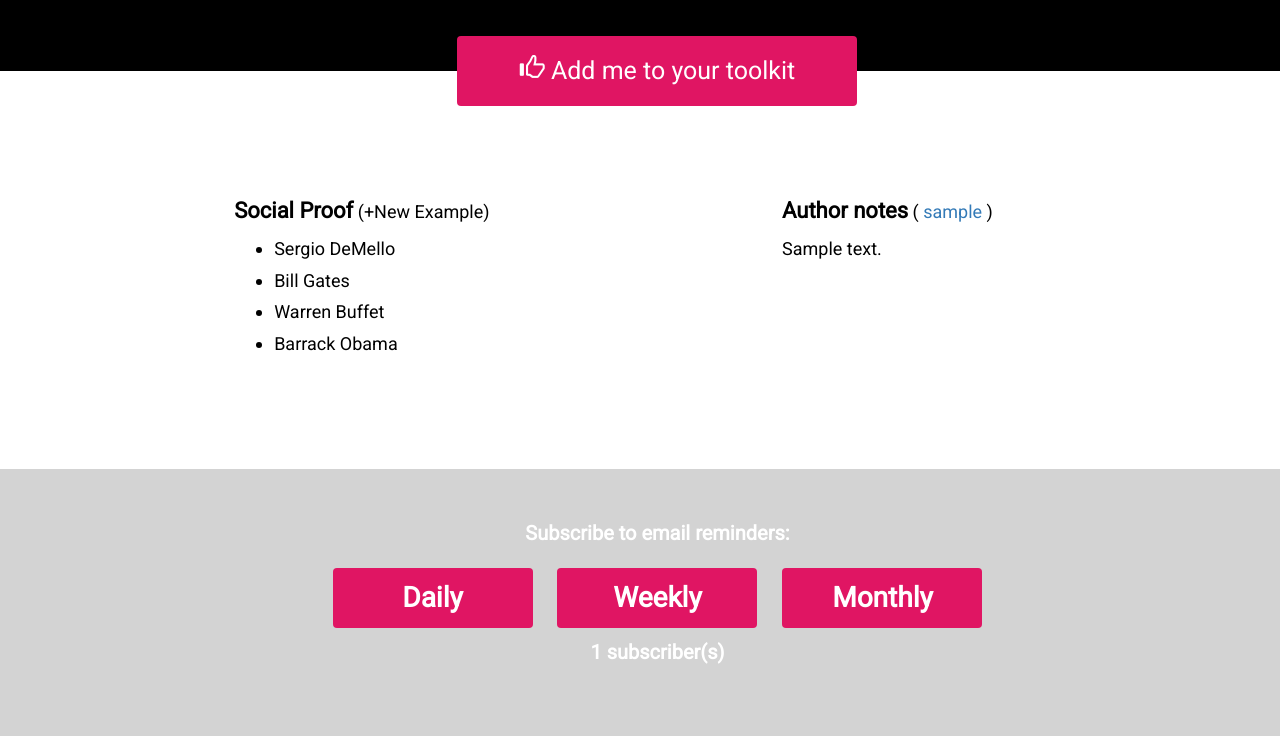
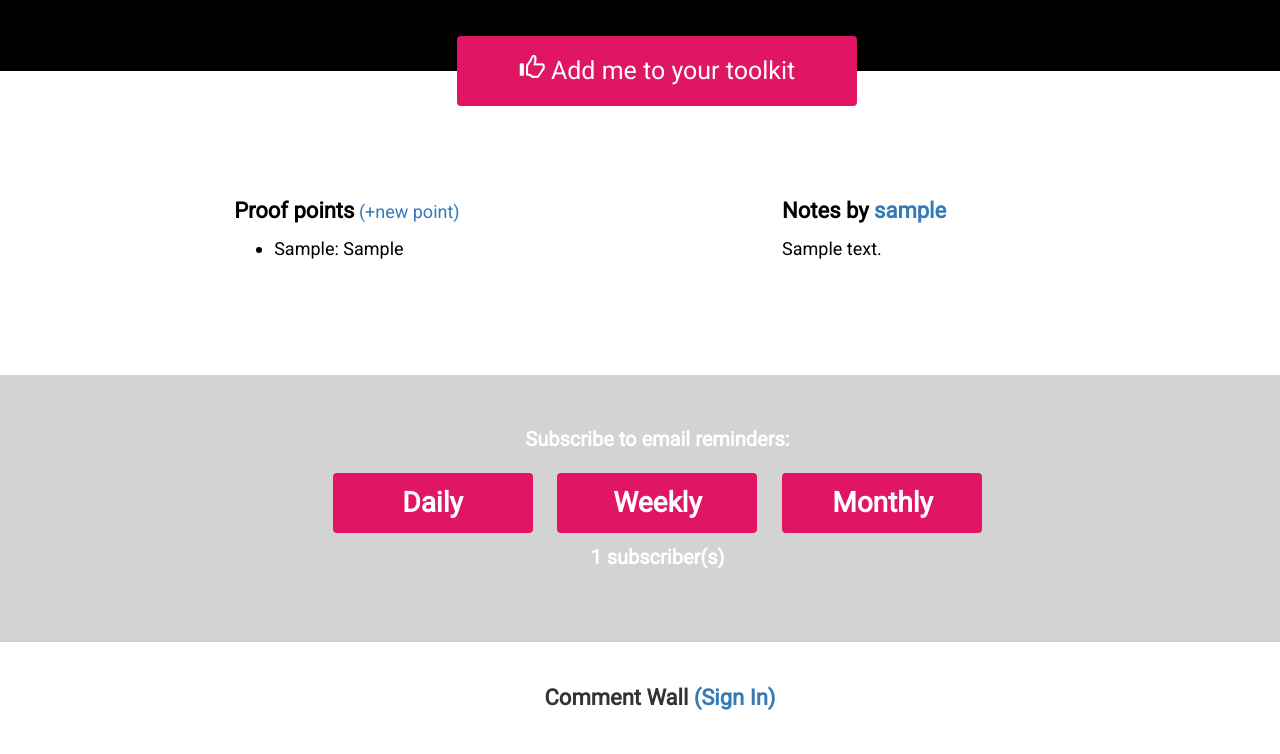
Before and after one commit to mhinckley/my-site, a Django app: page /post/1/ in a window 1280 px wide. Shown: the part 399-1153 px from the top of the page. Run offline with Django 3.2, Linux system fonts and the light colour scheme; tables that the repository leaves empty hold one stand-in row (values such as "Sample post"); some libraries are stand-ins or nearby versions.

Commit message:
Added proof model and incorporated it into detail page

```diff
--- a/board/models.py
+++ b/board/models.py
@@ -93,6 +93,14 @@ class Post(models.Model):
         return self.comment_set.count()
 
 
+class Proof(models.Model):
+    author = models.ForeignKey('auth.User')
+    person = models.CharField(max_length=30)
+    caption = models.CharField(max_length=105)
+    post = models.ForeignKey(Post)
+    created_date = models.DateTimeField(
+            default=timezone.now)
+
 
 class Comment(models.Model):
     author = models.ForeignKey('auth.User')
--- a/board/templates/board/post_detail.html
+++ b/board/templates/board/post_detail.html
@@ -50,24 +50,22 @@
 <div class="row detail-second-row">
     <div class="col-md-2"></div>
     <div class="col-md-5 detail-second-section">
-        <h3><span class="detail-second-head">Social Proof</span> (+New Example)</h3>
+        <h3><span class="detail-second-head">Proof points</span>
+          <a href="{% url 'proof_new' post=post.pk %}">
+            <span>(+new point)</span>
+          </a>
+        </h3>
         <div class="detail-second-example">
             <ul>
-                <li>Sergio DeMello</li>
-                <li>Bill Gates</li>
-                <li>Warren Buffet</li>
-                <li>Barrack Obama</li>
+                {% for proof in post.proof_set.all %}
+                  <li>{{ proof.person }}: {{ proof.caption }}</li>
+                {% endfor %}
             </ul>
         </div>
     </div>
     <div class="col-md-3 detail-second-section">
         <h3>
-          <span class="detail-second-head">Author notes</span>
-          <span>  (</span>
-          <a href="{% url 'user_posts' author=post.author %}">
-            <span>{{post.author}}</span>
-          </a>
-          <span>)</span>
+          <span class="detail-second-head">Notes by </span><a href="{% url 'user_posts' author=post.author %}"><span class="detail-second-head">{{post.author}}</a>
        </h3>
         <div class="detail-second-summary">{{ post.summary }}</div>
 <!--        <div class="detail-second-social">
--- a/board/urls.py
+++ b/board/urls.py
@@ -11,6 +11,7 @@ urlpatterns = [
     url(r'^post/to_field/(?P<to_field>[a-zA-Z0-9 "-]+)/$', views.to_posts, name='to_posts'),
     url(r'^register/$', views.register, name='register'), # ADD NEW PATTERN!
     url(r'^post/(?P<post>\d+)/comment/$', views.CommentCreate.as_view(), name='comment_new'),
+    url(r'^post/(?P<post>\d+)/proof/$', views.ProofCreate.as_view(), name='proof_new'),
     url(r'^like/$', views.like_button, name='like_button'),
     url(r'^follow/$', views.follow_button, name='follow_button'),
     url(r'^post/mylist/$', views.my_list, name='my_list'),
--- a/board/views.py
+++ b/board/views.py
@@ -1,6 +1,6 @@
 from django.shortcuts import render, redirect, render, get_object_or_404
 from django.utils import timezone
-from .models import Post, Comment, Follow, Tag, PostTag
+from .models import Post, Proof, Comment, Follow, Tag, PostTag
 from .forms import PostForm, EmailUserCreationForm
 from django.http import HttpResponseRedirect, HttpResponse, JsonResponse
 from django.contrib.auth import authenticate, login
@@ -159,6 +159,19 @@ def user_login(request):
         return render(request, 'registration/login.html', {})
 
 
+class ProofCreate(CreateView):
+    model = Proof
+    fields = ['person', 'caption']
+
+    def get_success_url(self):
+        return reverse("post_detail", kwargs = {"pk": self.kwargs["post"]})
+
+    def form_valid(self, form):
+        form.instance.author = self.request.user
+        form.instance.post = Post.objects.get(pk=self.kwargs["post"])
+        return super(ProofCreate, self).form_valid(form)
+
+
 class CommentCreate(CreateView):
     model = Comment
     fields = ['entry']
```
Also changed, not shown: board/templates/board/proof_form.html (added, +9 -0 lines), board/migrations/0023_proof.py (added).
